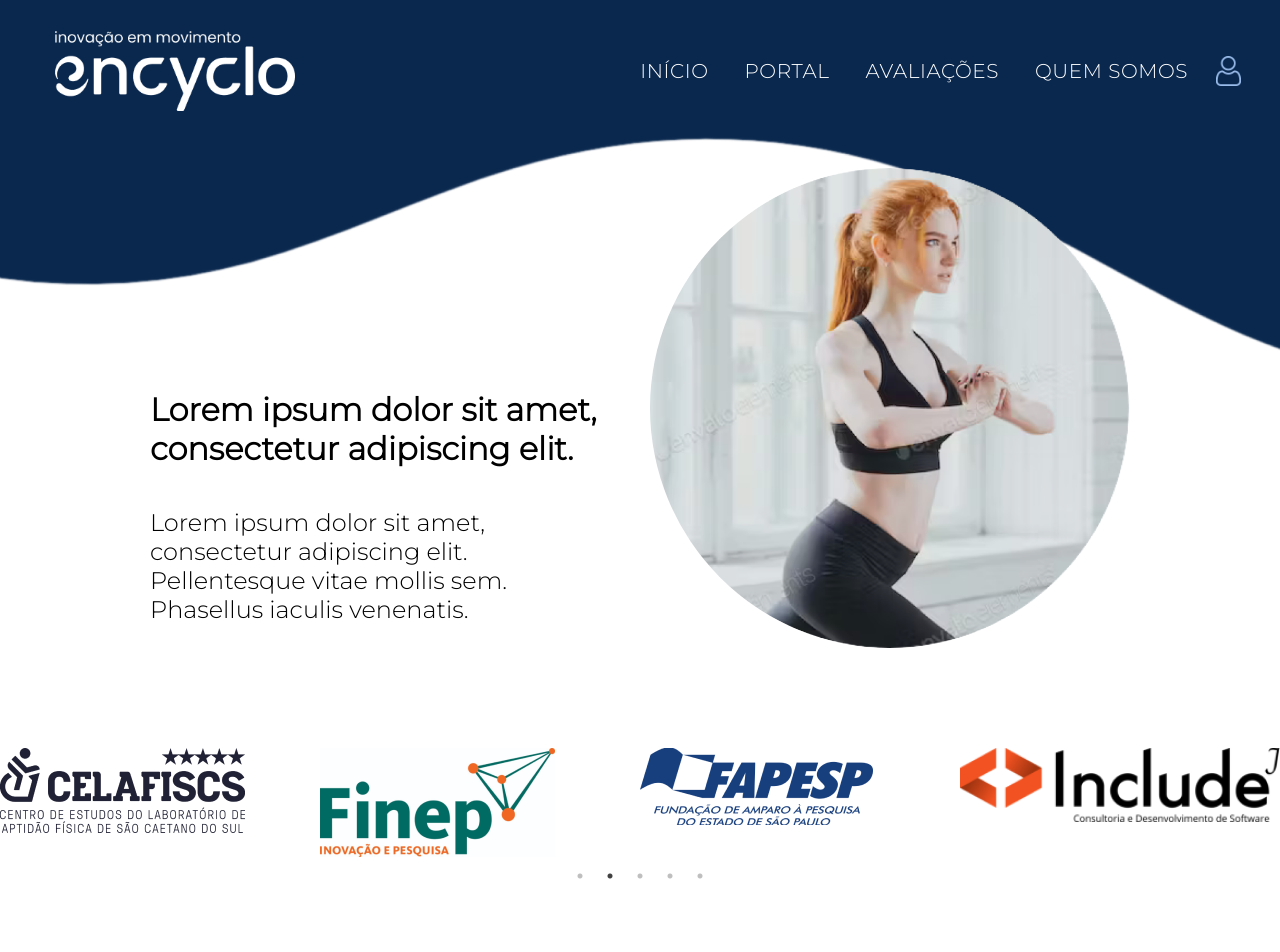
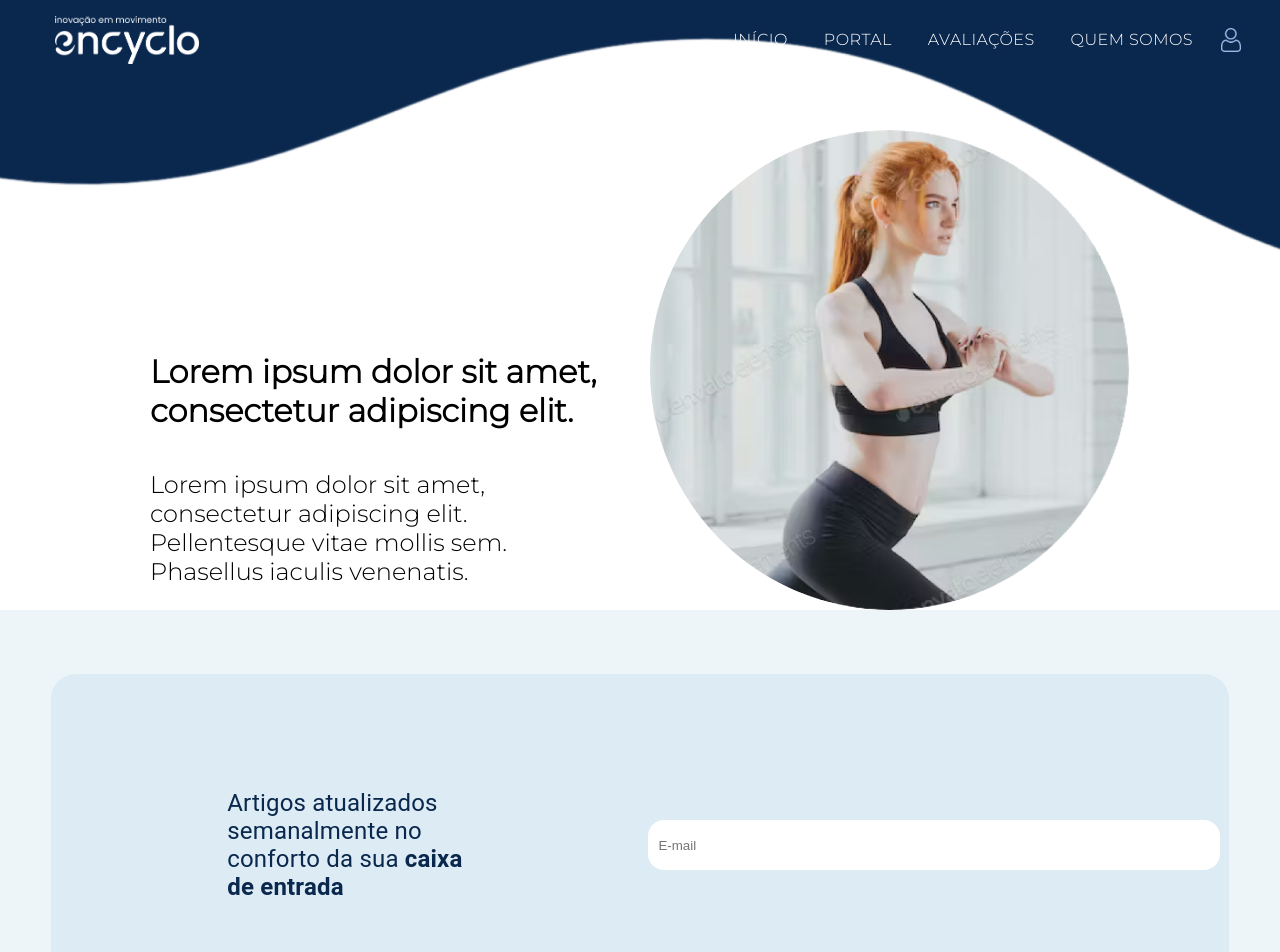
Before and after one commit to JeielLucas/EncycloInclude, a React (Vite) app: page / in a window 1280 px wide. Shown: the top 952 px of the page. Built offline with nearby package versions, Linux system fonts and the light colour scheme.

Commit message:
refator: style

```diff
--- a/src/components/header/index.tsx
+++ b/src/components/header/index.tsx
@@ -17,30 +17,21 @@
 
 
 const ImageLogo = styled.img`
- width: 15rem;
+ width: 9rem;
   padding: 1rem;
 
     @media(max-width: 900px){
-        width: 18px;
+       width: 7rem;
 
      }
      @media(max-width: 768px){
-        width: 15px;
+        width: 6rem;
 
      }
 `;
 
 const Image = styled.img`
-    width: 25px;
-
-    // @media(max-width: 900px){
-    //     width: 35px;
-
-    //  }
-    //  @media(max-width: 768px){
-    //     width: 30px;
-
-    //  }
+    width: 20px;
 `;
 
 const pages = ['Início', 'Portal', 'Avaliações', 'Quem somos'];
@@ -84,7 +75,7 @@
         <AppBar
             position="fixed"
             elevation={scrolled ? 1 : 0}
-            style={{ background: scrolled ? 'rgba(0, 0, 0, 0.3)' : 'rgba(0, 0, 0, 0)' , padding: '15px' }}
+            style={{ background: scrolled ? 'rgba(0, 0, 0, 0.3)' : 'rgba(0, 0, 0, 0)' , padding: '0 15px' }}
         >
             <Container maxWidth="xl" >
                 <Toolbar disableGutters >
@@ -166,7 +157,7 @@
                                     sx={{
                                         my: 2,
                                         color: 'white',
-                                        fontSize: { xs: 18, md: 20 },
+                                        fontSize: { xs: 14, md: 16 },
                                         fontFamily: 'Montserrat, sans-serif',
                                     }}
 
--- a/src/sections/home/index.tsx
+++ b/src/sections/home/index.tsx
@@ -3,14 +3,14 @@
 import imgredonda from '../../assets/home/img.png'
 import imgEnd from '../../assets/home/mockup-pacote 2.png'
 import img from '../../assets/home/Rectangle 68.png'
-import Slider from 'react-slick';
-import 'slick-carousel/slick/slick.css';
-import 'slick-carousel/slick/slick-theme.css';
-import img1 from '../../assets/home/img2.png'
-import img2 from '../../assets/home/img3.png'
-import img3 from '../../assets/home/img4.png'
-import img4 from '../../assets/home/img5.png'
-import img5 from '../../assets/home/img6.png'
+// import Slider from 'react-slick';
+// import 'slick-carousel/slick/slick.css';
+// import 'slick-carousel/slick/slick-theme.css';
+// import img1 from '../../assets/home/img2.png'
+// import img2 from '../../assets/home/img3.png'
+// import img3 from '../../assets/home/img4.png'
+// import img4 from '../../assets/home/img5.png'
+// import img5 from '../../assets/home/img6.png'
 import imgrodape from '../../assets/home/onda-curta-b 1 rodape.png'
 import EmailIcon from '@mui/icons-material/Email';
 import LinkedInIcon from '@mui/icons-material/LinkedIn';
@@ -20,38 +20,37 @@
 
 import { Header } from "../../components/header"
 
-import styled from "styled-components"
+
 import { Box, Typography, useMediaQuery, useTheme } from "@mui/material";
 import { useState } from "react";
 import { Link } from "react-router-dom"
 
 
-const patrociniosData = [
-    {
-        imageUrl: img1,
-    },
-    {
-        imageUrl: img2,
-    },
-    {
-        imageUrl: img3,
-    },
-    {
-        imageUrl: img4,
-    },
-    {
-        imageUrl: img5,
-    },
-];
 
-const Image = styled.img`
-    position:'relative',
-    marginTop: '55px',
-    width: '280px',
-    height: '280px',
-    borderRadius: '10px',
-    objectFit: 'cover',
-`;
+// const patrociniosData = [
+//     {
+//         imageUrl: img1,
+//     },
+//     {
+//         imageUrl: img2,
+//     },
+//     {
+//         imageUrl: img3,
+//     },
+//     {
+//         imageUrl: img4,
+//     },
+//     {
+//         imageUrl: img5,
+//     },
+// ];
+
+// const Image = styled.img`
+
+//     display: block;
+//   margin: 0 auto;
+//   width: 100%;
+// `;
 
 const data = [
     {
@@ -90,38 +89,37 @@
     const smDown = useMediaQuery(theme.breakpoints.down('sm'));
     const limitedData = showAll ? data : data.slice(0, 3);
 
-    const settings = {
-        dots: true,
-        infinite: true,
-        speed: 500,
-        slidesToShow: 4,
-        slidesToScroll: 1,
-        autoplay: true,
-        autoplaySpeed: 5000,
-        responsive: [
-            {
-                breakpoint: 1024,
-                settings: {
-                    slidesToShow: 3,
+    // const settings = {
+    //     dots: true,
+    //     infinite: true,
+    //     speed: 500,
+    //     slidesToShow: 4,
+    //     slidesToScroll: 1,
+    //     autoplay: true,
+    //     autoplaySpeed: 5000,
+    //     centerMode: true,
 
-                }
-            },
-            {
-                breakpoint: 600,
-                settings: {
-                    slidesToShow: 2,
-
-                }
-            },
-            {
-                breakpoint: 480,
-                settings: {
-                    slidesToShow: 1,
-
-                }
-            }
-        ]
-    };
+    //     responsive: [
+    //         {
+    //             breakpoint: 1024,
+    //             settings: {
+    //                 slidesToShow: 3,
+    //             },
+    //         },
+    //         {
+    //             breakpoint: 600,
+    //             settings: {
+    //                 slidesToShow: 2,
+    //             },
+    //         },
+    //         {
+    //             breakpoint: 480,
+    //             settings: {
+    //                 slidesToShow: 1,
+    //             },
+    //         },
+    //     ],
+    // };
     return (
         <ContainerGeral >
             <WaveImage id="inicio" src={imgonda} alt="Imagem de Onda" />
@@ -137,16 +135,19 @@
                 <RoundedImage src={imgredonda} alt="Imagem Redonda" />
             </ContentContainer>
 
-            <SliderCustom>
+            {/* <SliderCustom>
                 <Slider {...settings}>
                     {patrociniosData.map((item, index) => (
+                        <div
 
-                        <div key={index}>
+                            key={index}>
                             <Image src={item.imageUrl} alt={`Imagem ${index + 1}`} />
                         </div>
                     ))}
                 </Slider>
-            </SliderCustom>
+            </SliderCustom> */}
+
+
 
 
             <ContainerLimit>
@@ -289,7 +290,7 @@
                     justifyContent='center'
                     color='white'
                 >
-                    Todos os direitos reservados. Criado por <strong style={{fontFamily: 'Montserrat', fontWeight: '700', color: '#F25221', paddingLeft: '0.5rem' }}> Include Jr</strong>
+                    Todos os direitos reservados. Criado por <strong style={{ fontFamily: 'Montserrat', fontWeight: '700', color: '#F25221', paddingLeft: '0.5rem' }}> Include Jr</strong>
                 </Box>
             </Box>
 
--- a/src/sections/home/syle.ts
+++ b/src/sections/home/syle.ts
@@ -3,7 +3,7 @@
 export const ContainerGeral = styled.div`
     overflow-x: hidden;
     width: 100vw;
-    margin-top: 168px;
+    margin-top: 130px;
     display: flex;
     flex-direction: column;
     align-item: center;
@@ -15,15 +15,14 @@
 `;
 export const WaveImage = styled.img`
     width: 100%;
-
-    top: 0;
+    top: -100px;
     left: 0;
     z-index: -1;
     position: absolute;
     object-fit: cover; /* Isso ajuda a evitar que a imagem seja deformada */
 
     @media (max-width: 768px) {
-        /* Defina um tamanho apropriado para a imagem em telas menores */
+        top: -10px;
         width: 100%;
         height: 30%;
     }
@@ -135,7 +134,10 @@
     margin: 0 150px;
     @media(max-width: 900px){
         flex-direction: column;
-          margin: 0 20px;
+        align-items: center;
+        justify-content: center;
+        margin: 0 20px;
+        padding-top: 20px;
     }
 `;
 
@@ -163,8 +165,9 @@
         height: 20rem;
     }
     @media(max-width: 768px){
-        width: 13rem;
-        height: 13rem;
+        width: 15rem;
+        height: 15rem;
+        margin-left: 0;
     }
     `;
 
@@ -197,11 +200,12 @@
 `;
 
 export const SliderCustom = styled.div`
-    margin: 100px auto;
-  width: 100%;
+   margin: 100px auto;
+   width: 100%;
+  @media(max-width: 768px){
+    width: 50%;
 
-
-
+  }
 `;
 
 
@@ -228,7 +232,6 @@
       flex-direction: column;
       align-items: center;
       justify-content: center;
-      background-color: pink;
     }
 
 `;
@@ -387,7 +390,7 @@
 `;
 
 export const ImageEnd = styled.img`
-   width: 60rem;
+   width: 50rem;
      @media(max-width: 768px){
       width: 27rem;
     }
```
